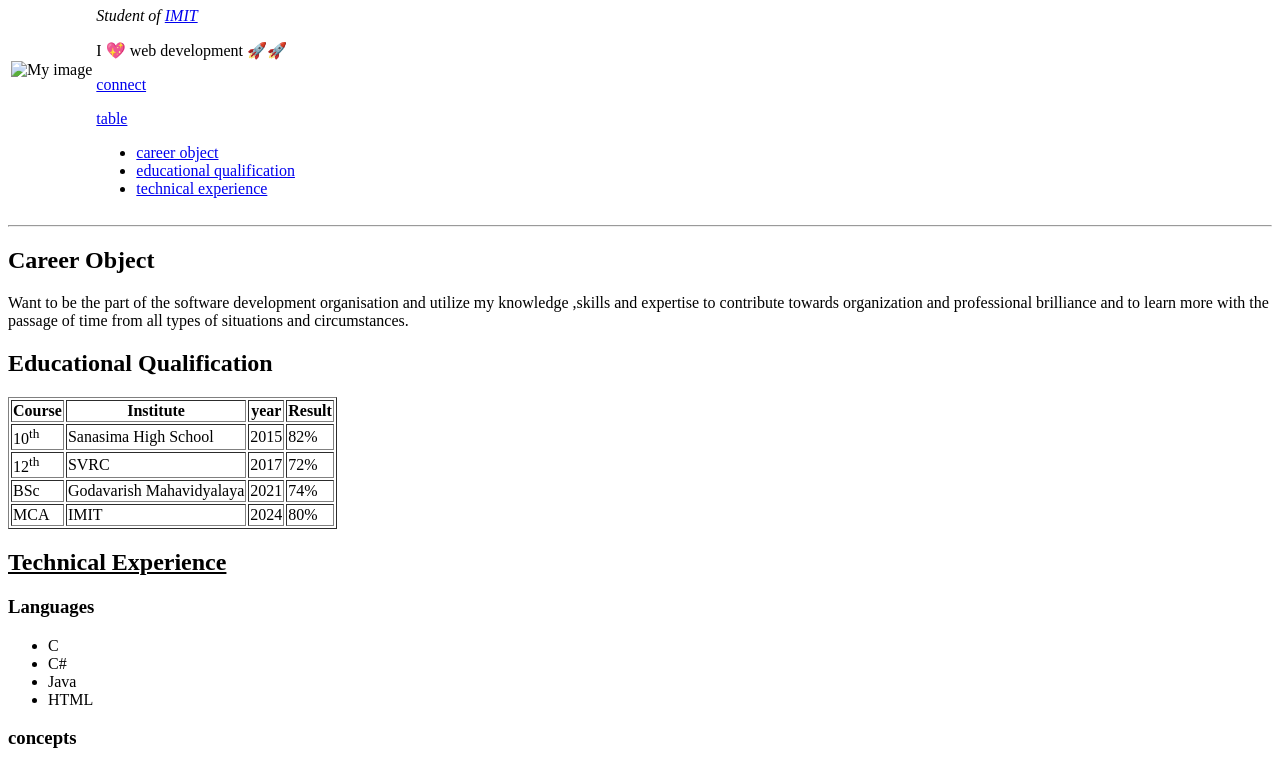
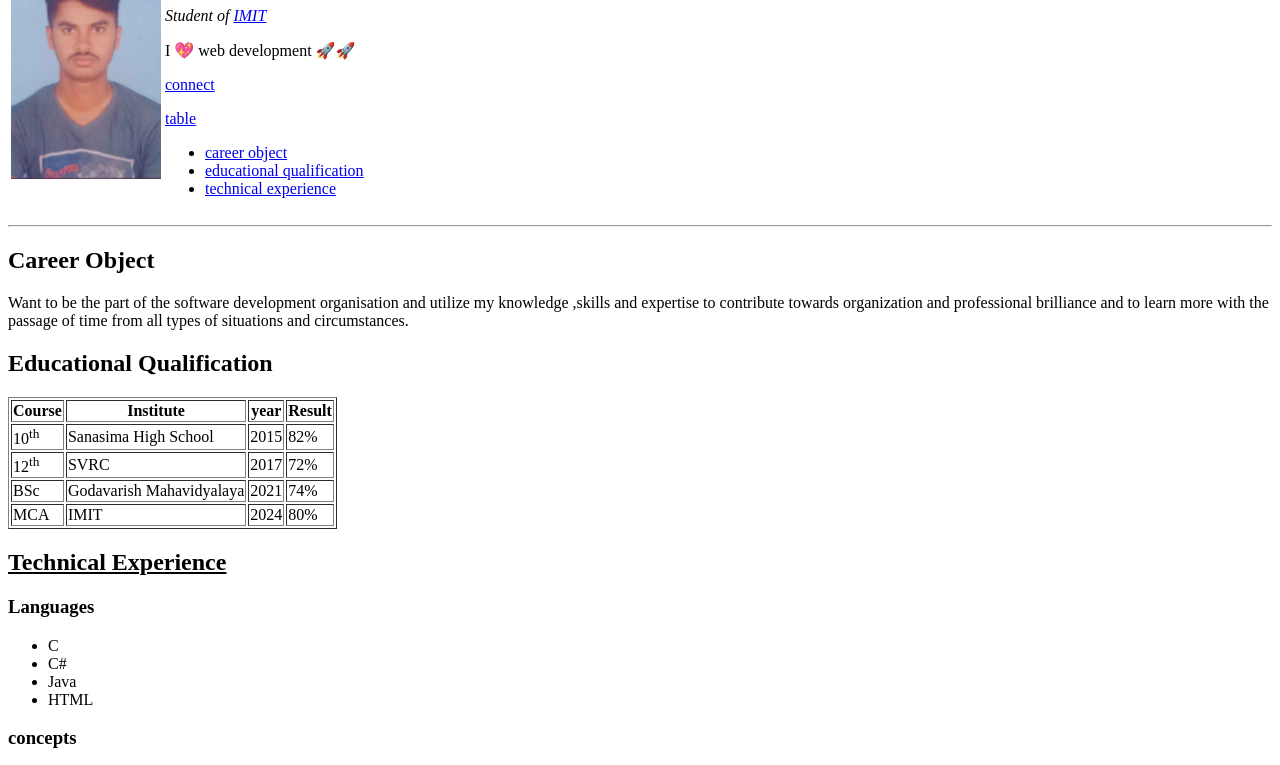
Before and after one commit to Abhijit043/resume, a plain HTML site: page index.html in a window 1280 px wide. Shown: the part 84-849 px from the top of the page. Drawn offline with Linux system fonts and the light colour scheme.

Commit message:
Add files via upload

```diff
--- a/index.html
+++ b/index.html
@@ -9,7 +9,7 @@
     <header>
   <table>
         <tr>
-            <td><img width="150" src="images/Abhijit.png" alt="My image"></td>
+            <td><img width="150" src="Abhijit.png" alt="My image"></td>
             <td> <h1>Abhijit Dalai</h1>
                 <p><i>Student of <a href="https://www.imit.ac.in/">IMIT</a></i></p>
                 <p>I 💖 web development 🚀🚀</p>
```
